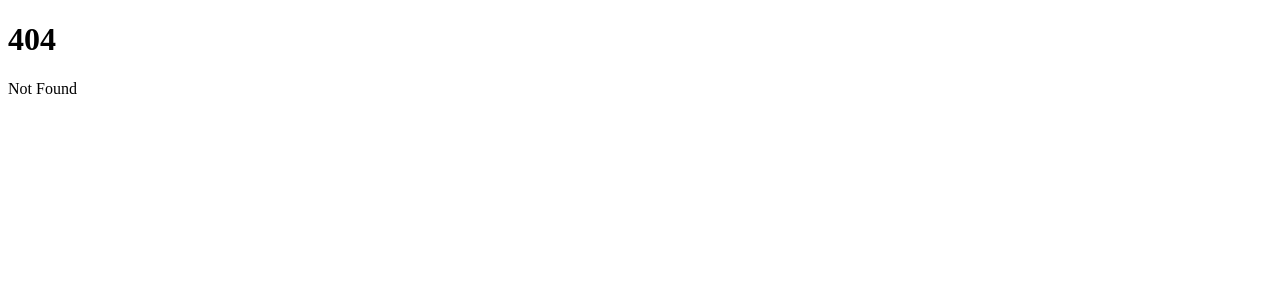
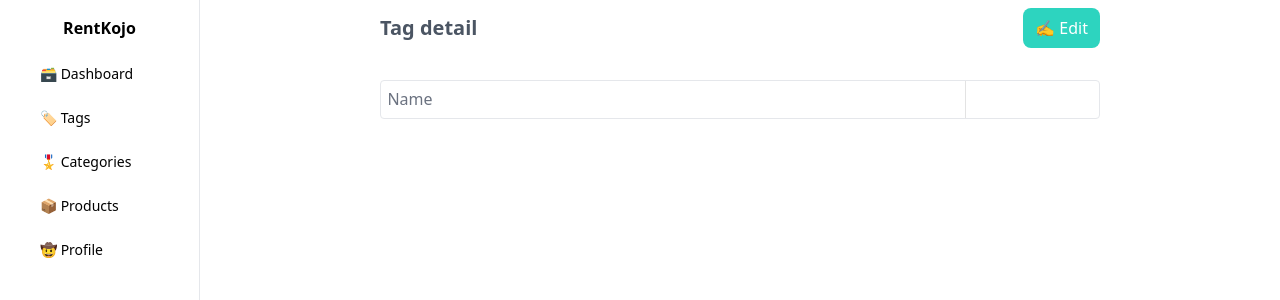
Before and after one commit to blessdarah/RentKojo-svelte, a SvelteKit app: page /dashboard/tags/1 in a window 1280 px wide. Before the commit this address had no page. Shown: the top 300 px of the page. Built offline with nearby package versions, Linux system fonts and the light colour scheme.

Commit message:
feat: add tag click to detail

```diff
--- a/src/routes/(admin)/dashboard/tags/+page.svelte
+++ b/src/routes/(admin)/dashboard/tags/+page.svelte
@@ -1,20 +1,15 @@
 <script lang="ts">
 	import type { PageData } from './$types';
 	import Table from '../../../../components/Table.svelte';
-	import Modal from '../../../../components/Modal.svelte';
-	import TagForm from '../../../../components/tags/TagForm.svelte';
+	import { tagStore } from '../../../../store';
+	import { goto } from '$app/navigation';
+	import type { Tag } from '../../../../models/tag';
 	export let data: PageData;
 
-	let isOpen = false;
+	const handleClick = (tag: Tag) => {
+		tagStore.set(tag);
+		goto(`tags/${tag.id}`);
+	};
 </script>
 
-<Modal open={isOpen} onClose={() => (isOpen = false)}>
-	<TagForm />
-</Modal>
-<button on:click={() => (isOpen = true)}>Toggle modal</button>
-
-<Table
-	rowClick={() => (isOpen = true)}
-	columns={[{ title: 'Name', dataIndex: 'name' }]}
-	data={data.tags}
-/>
+<Table rowClick={handleClick} columns={[{ title: 'Name', dataIndex: 'name' }]} data={data.tags} />
--- /dev/null
+++ b/src/routes/(admin)/dashboard/tags/[tagId]/+page.svelte
@@ -0,0 +1,48 @@
+<script lang="ts">
+	import { goto } from '$app/navigation';
+	import type { Tag } from '../../../../../models/tag';
+	import { tagStore } from '../../../../../store';
+	let tag: Tag;
+
+	tagStore.subscribe((value) => {
+		tag = value;
+	});
+
+	const navigate = () => {
+		tagStore.update((content) => (content = tag));
+		goto(`${tag.id}/edit`);
+	};
+</script>
+
+<div class="lg:w-8/12 mx-auto mt-2 mb-8 flex items-center justify-between">
+	<h3 class="font-bold text-gray-600 text-xl">Tag detail</h3>
+	<button on:click={navigate} class="bg-teal-400 rounded-lg text-white px-3 py-2 hover:opacity-95"
+		>✍️ Edit</button
+	>
+</div>
+<div class="lg:w-8/12 mx-auto rounded border border-gray-200">
+	<table class="w-full">
+		<tbody>
+			<tr>
+				<td>Name</td>
+				<td>{tag.name}</td>
+			</tr>
+		</tbody>
+	</table>
+</div>
+
+<style>
+	tr:not(:last-child) {
+		border-bottom: 1px solid theme('colors.gray.200');
+	}
+	td {
+		padding: 0.4rem;
+	}
+	td:first-child {
+		color: theme('colors.gray.500');
+		border-right: 1px solid #e3e3e3;
+	}
+	td:last-child {
+		color: theme('colors.gray.700');
+	}
+</style>
```
